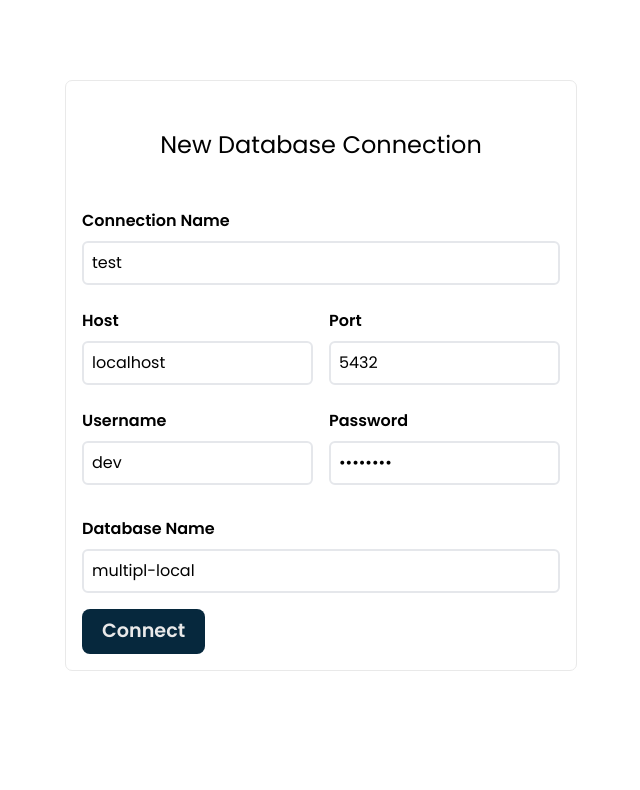
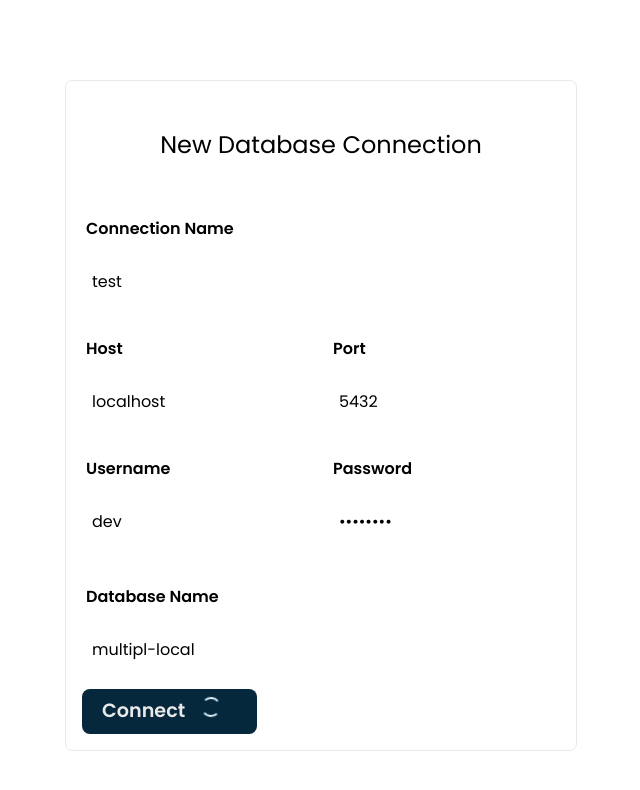
Before and after one commit to Ayanrocks/DataSQuirreL, a Svelte app: page / in a window 1280 px wide. Shown: the top 790 px of the page, without its empty margins (319-959 px from the left). Built offline with nearby package versions, Linux system fonts and the light colour scheme.

Commit message:
Added daisyUI

```diff
--- a/package.json
+++ b/package.json
@@ -15,6 +15,7 @@
     "@tailwindcss/forms": "^0.5.7",
     "@tauri-apps/cli": "^1.5.8",
     "autoprefixer": "^10.4.16",
+    "daisyui": "^4.4.23",
     "eslint": "^8.56.0",
     "eslint-plugin-import": "^2.29.1",
     "eslint-plugin-svelte": "^2.35.1",
--- a/src/App.svelte
+++ b/src/App.svelte
@@ -6,7 +6,7 @@
 </script>
 
 <Notification />
-<div id="router-view">
+<div id="router-view container">
   <InitConnection />
   <!-- <MainScreen /> -->
 </div>
--- a/src/components/Loader.svelte
+++ b/src/components/Loader.svelte
@@ -1,13 +1,16 @@
-<script>
-    export let loaderActive = false
-    export let height = '20px';
-    export let width = '20px';
-    export let color = '#000';
+<script lang="ts">
+  export let loaderActive: boolean = false;
+  export let height: string = "20px";
+  export let width: string = "20px";
+  export let color: string = "#000";
 </script>
 
 {#if loaderActive === true}
-    <div class="lds-dual-ring" style="height:{height};--width:{width}; --color:{color}">
-
+  <div class="loader-container mx-4">
+    <div
+      class="lds-dual-ring"
+      style="height:{height};--width:{width}; --color:{color}"
+    ></div>
   </div>
 {/if}
 
@@ -16,11 +19,10 @@
     display: inline-block;
     width: var(--width);
     height: var(--height);
-        margin: 8px;
     border-radius: 50%;
     border: 2px solid var(--color);
     border-color: var(--color) transparent var(--color) transparent;
-        animation: lds-dual-ring 1.2s linear infinite;
+    animation: lds-dual-ring 1.2s cubic-bezier(1, 0, 0, 1) infinite;
   }
 
   @keyframes lds-dual-ring {
@@ -31,5 +33,4 @@
       transform: rotate(360deg);
     }
   }
-
 </style>
--- a/src/views/InitConnection.svelte
+++ b/src/views/InitConnection.svelte
@@ -16,7 +16,7 @@
   let userName: String = "dev";
   let password: String = "password";
   let dbName: String = "multipl-local";
-  let loaderActive: boolean = false;
+  let loaderActive: boolean = true;
 
   function OnClickConnect(_: any) {
     if (
@@ -70,8 +70,19 @@
         });
       });
   }
+
+  const validatePort = (e: HTMLInputElement) => {
+    if (e.target !== null) {
+      if (!isNaN(e.target.value)) {
+        port = e.target.value;
+      } else {
+        e.target.value = port;
+      }
+    }
+  };
 </script>
 
+<div class="container">
   <div class="form-container container grid grid-cols-1 w-full">
     <div class="columns place-content-center w-full text-2xl my-8">
       <div class="heading-label">
@@ -117,13 +128,7 @@
             type="text"
             value={port}
             on:input={(e) => {
-            if(e.target !== null) {
-              if (!isNaN(e.target.value)) {
-                port = e.target.value;
-              } else {
-                e.target.value = port;
-              }
-            }
+              validatePort(e);
             }}
             placeholder="Enter Port"
             autocomplete="off"
@@ -179,12 +184,13 @@
     </div>
 
     <button
-    class="connect-button p-2 px-5 rounded-lg w-fit"
+      class="connect-button p-2 px-5 rounded-lg w-fit flex flex-row"
       on:click={OnClickConnect}
     >
       <span class="connect-btn-text"> Connect </span>
-    <Loader {loaderActive} color="#1363df" />
+      <Loader {loaderActive} color="#dff6ff" />
     </button>
+  </div>
 </div>
 
 <style>
--- a/tailwind.config.js
+++ b/tailwind.config.js
@@ -1,14 +1,20 @@
 module.exports = {
-  content: [
-    "./index.html",
-    "./src/**/*.{svelte,js,ts,jsx,tsx}",
-  ],
+  content: ["./index.html", "./src/**/*.{svelte,js,ts,jsx,tsx}"],
   theme: {
     extend: {
       colors: {
-        'regal-blue': '#243c5a',
+        "regal-blue": "#243c5a",
       },
     },
   },
-  plugins: [  ],
-}
+  daisyui: {
+    themes: [],
+    base: false, // applies background color and foreground color for root element by default
+    styled: true, // include daisyUI colors and design decisions for all components
+    utils: true, // adds responsive and modifier utility classes
+    prefix: "", // prefix for daisyUI classnames (components, modifiers and responsive class names. Not colors)
+    logs: true, // Shows info about daisyUI version and used config in the console when building your CSS
+    themeRoot: ":root", // The element that receives theme color CSS variables
+  },
+  plugins: [require("daisyui")],
+};
--- a/tsconfig.json
+++ b/tsconfig.json
@@ -10,5 +10,5 @@
     "target": "es2017"
   },
   "compileOnSave": true,
-  "include": ["src"]
+  "include": ["src", "./eslintrc.cjs"]
 }
```
Also changed, not shown: .eslintrc.cjs, 2 other files (tests, documents, lock files or other folders). Lines whose indentation alone changed are shown as unchanged.
